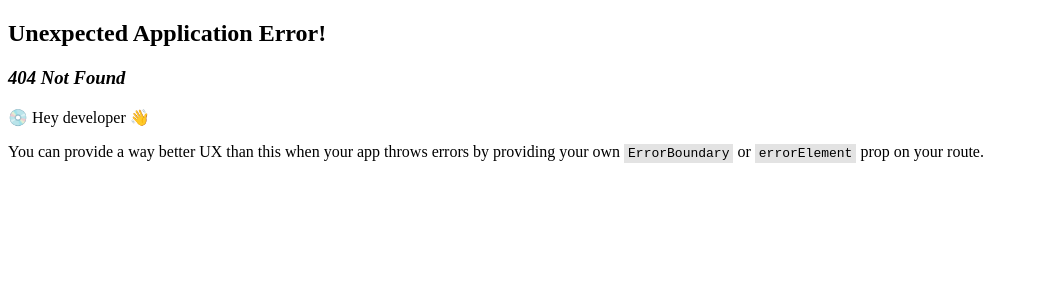
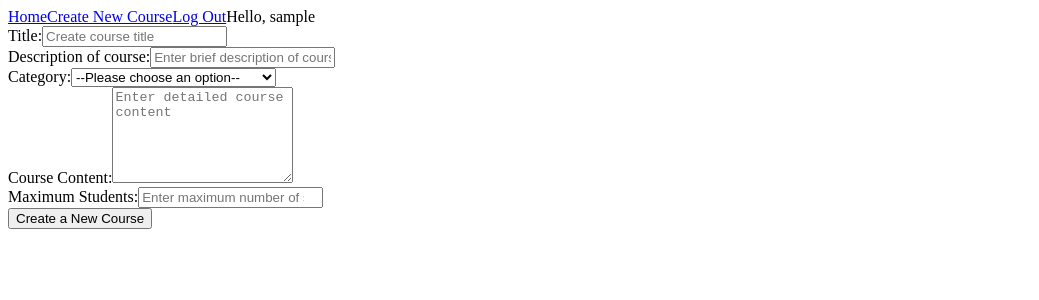
Before and after one commit to SheCodesAus/boolean-bears_frontend, a React (Vite) app: page /createcourse in a window 1280 px wide. Before the commit this address had no page. Shown: the top 300 px of the page, without its empty margins (0-1039 px from the left). Built offline with nearby package versions, Linux system fonts and the light colour scheme; sample sign-in values are in the browser's storage.

Commit message:
Added create course components, api, form and page.

```diff
--- /dev/null
+++ b/src/api/create-course.js
@@ -0,0 +1,32 @@
+async function postCreateCourse(payload, token) {
+    const url = `${import.meta.env.VITE_API_URL}/courses/`;
+
+    const headers = {
+        "Content-Type": "application/json",
+    };
+
+    if (token) {
+        headers["Authorization"] = `Token ${token}`;
+    }
+
+    const response = await fetch(url, {
+        method: "POST", // We need to tell the server that we are sending JSON data so we set the Content-Type header to application/json
+        headers,
+        body: JSON.stringify(payload),
+    });
+
+    if (!response.ok) {
+        const fallbackError = `Error trying to create course`;
+
+        const data = await response.json().catch(() => {
+        throw new Error(fallbackError);
+    });
+
+    const errorMessage = data?.detail ?? fallbackError;
+    throw new Error(errorMessage);
+    }
+
+    return await response.json();
+}
+
+export default postCreateCourse;
--- /dev/null
+++ b/src/components/CreateCourseForm.jsx
@@ -0,0 +1,133 @@
+import { useState, useEffect } from "react";
+import { useNavigate } from "react-router-dom";
+import postCreateCourse from "../api/create-course.js";
+import { useAuth } from "../hooks/use-auth.js";
+
+function CreateCourseForm() {
+    const navigate = useNavigate();
+    const { auth } = useAuth();
+
+    const [courseform, setCourseform] = useState({
+        title: "",
+        brief_description: "",
+        course_content: "",
+        category: "",
+        max_students: "",
+    });
+
+    useEffect(() => {
+        if (!auth?.token) {
+            navigate("/login");
+        }
+    }, [auth, navigate]);
+
+    const [error, setError] = useState(null);
+    const [loading, setLoading] = useState(false);
+
+    const handleChange = (event) => {
+        const { id, value } = event.target;
+        setCourseform(prev => ({ ...prev, [id]: value }));
+    };
+
+    const handleSubmit = async (event) => {
+        event.preventDefault();
+        setError(null);
+
+        // basic validation
+        if (!courseform.title || !courseform.brief_description || !courseform.category) {
+            setError("Title, description and category are required.");
+            return;
+        }
+
+        const newcoursepayload = {
+            title: courseform.title,
+            brief_description: courseform.brief_description,
+            course_content: courseform.course_content,
+            category: courseform.category,
+            max_students: Number(courseform.max_students),
+            is_open: true
+        };
+
+        setLoading(true);
+        try {
+            const created = await postCreateCourse(newcoursepayload, auth?.token);
+            // navigate to created course page or home
+            navigate(`/course/${created.id}`);
+        } catch (err) {
+            console.error(err);
+            setError(err?.message || "Failed to create course");
+        } finally {
+            setLoading(false);
+        }
+    };
+
+    return (
+    <form>
+        {error && <p style={{color: 'red'}}>Error: {error}</p>}
+        {loading && <p>Creating course...</p>}
+
+        <div>
+            <label htmlFor="title">Title:</label>
+            <input
+                type="text"
+                id="title"
+                placeholder="Create course title"
+                onChange={handleChange}
+                required
+            />
+        </div>
+        <div>
+            <label htmlFor="brief_description">Description of course:</label>
+            <input
+                type="text"
+                id="brief_description"
+                placeholder="Enter brief description of course, max 500 char"
+                onChange={handleChange}
+                required
+            />
+        </div>
+        <div>
+            <label htmlFor="category">Category:</label>
+            <select
+                id="category"
+                onChange={handleChange}
+                required
+            >
+                <option value="">--Please choose an option--</option>
+                <option value="science and technology">Science and Technology</option>
+                <option value="arts and crafts">Arts and Crafts</option>
+                <option value="reading and writing">Reading and Writing</option>
+                <option value="music and musical instruments">Music and Musical Instruments</option>
+                <option value="language learning">Language Learning</option>
+                <option value="health and wellness">Health and Wellness</option>
+                <option value="business and finance">Business and Finance</option>
+                <option value="personal development">Personal Development</option>
+                <option value="other">Other</option>
+            </select>
+        </div>
+        <div>
+            <label htmlFor="course_content">Course Content:</label>
+            <textarea
+                id="course_content"
+                placeholder="Enter detailed course content"
+                onChange={handleChange}
+                rows="6"
+            />
+        </div>
+        <div>
+            <label htmlFor="max_students">Maximum Students:</label>
+            <input
+                type="number"
+                id="max_students"
+                placeholder="Enter maximum number of students"
+                onChange={handleChange}
+                min="1"
+                required
+            />
+        </div>
+        <button type="submit" onClick={handleSubmit}>Create a New Course</button>
+    </form>
+    );
+}
+
+export default CreateCourseForm;
--- a/src/components/NavBar.jsx
+++ b/src/components/NavBar.jsx
@@ -14,6 +14,8 @@ function NavBar() {
     <div>
         <nav id="navbar">
         <Link to="/">Home</Link>
+
+        <Link to="/createcourse">Create New Course</Link>
 
         {auth.token ? (
             <>
--- a/src/main.jsx
+++ b/src/main.jsx
@@ -5,6 +5,7 @@ import { createBrowserRouter, RouterProvider } from "react-router-dom";
 import HomePage from "./pages/HomePage.jsx";
 import CoursePage from "./pages/CoursePage.jsx";
 import LoginPage from "./pages/LoginPage.jsx";
+import CreateCoursePage from "./pages/CreateCoursePage.jsx";
 
 import NavBar from "./components/NavBar.jsx";
 import { AuthProvider } from './components/AuthProvider.jsx';
@@ -17,6 +18,7 @@ const router = createBrowserRouter([
           { path: "/", element: <HomePage /> },
           { path: "/login", element: <LoginPage /> },
           { path: "/course/:id", element: <CoursePage /> },
+          {path: "/createcourse", element: <CreateCoursePage />},
       ],
     },
   ],
--- /dev/null
+++ b/src/pages/CreateCoursePage.jsx
@@ -0,0 +1,7 @@
+import CreateCourseForm from "../components/CreateCourseForm";
+
+function CreateCoursePage() {
+    return <CreateCourseForm />;
+}
+
+export default CreateCoursePage;
```
Also changed, not shown: src/api/create-user.js (added, +28 -0 lines), src/api/get-user.js (added, +19 -0 lines).
